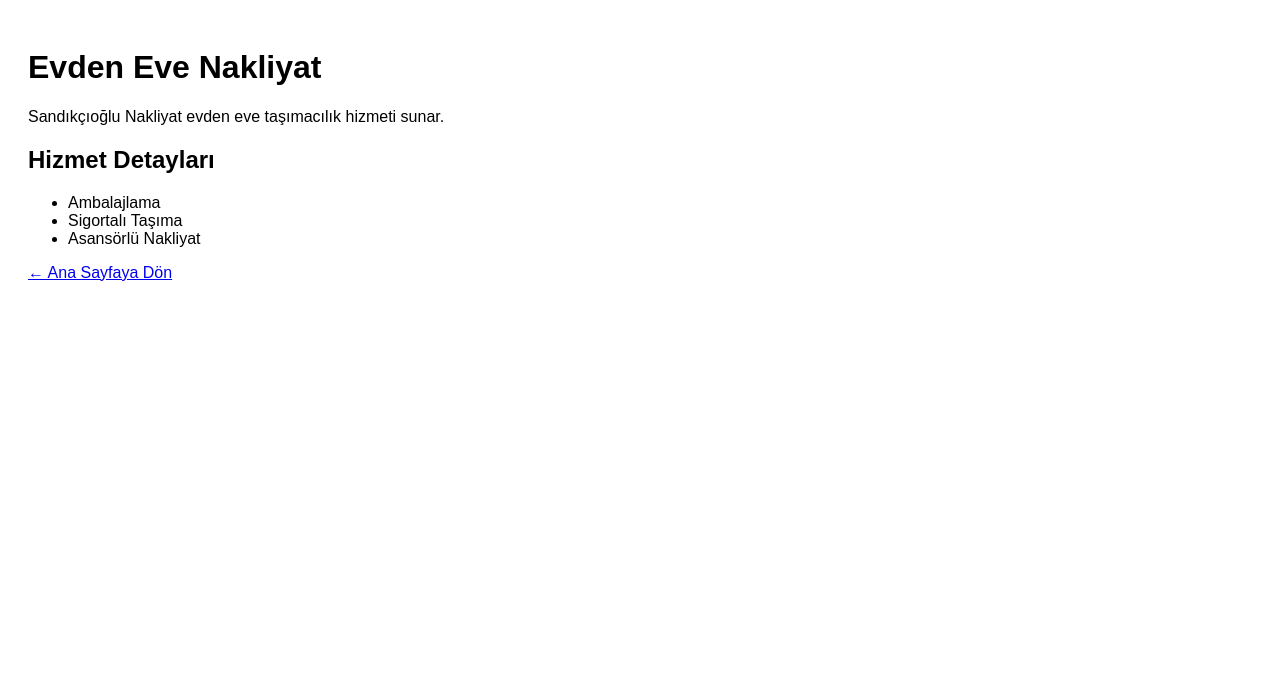
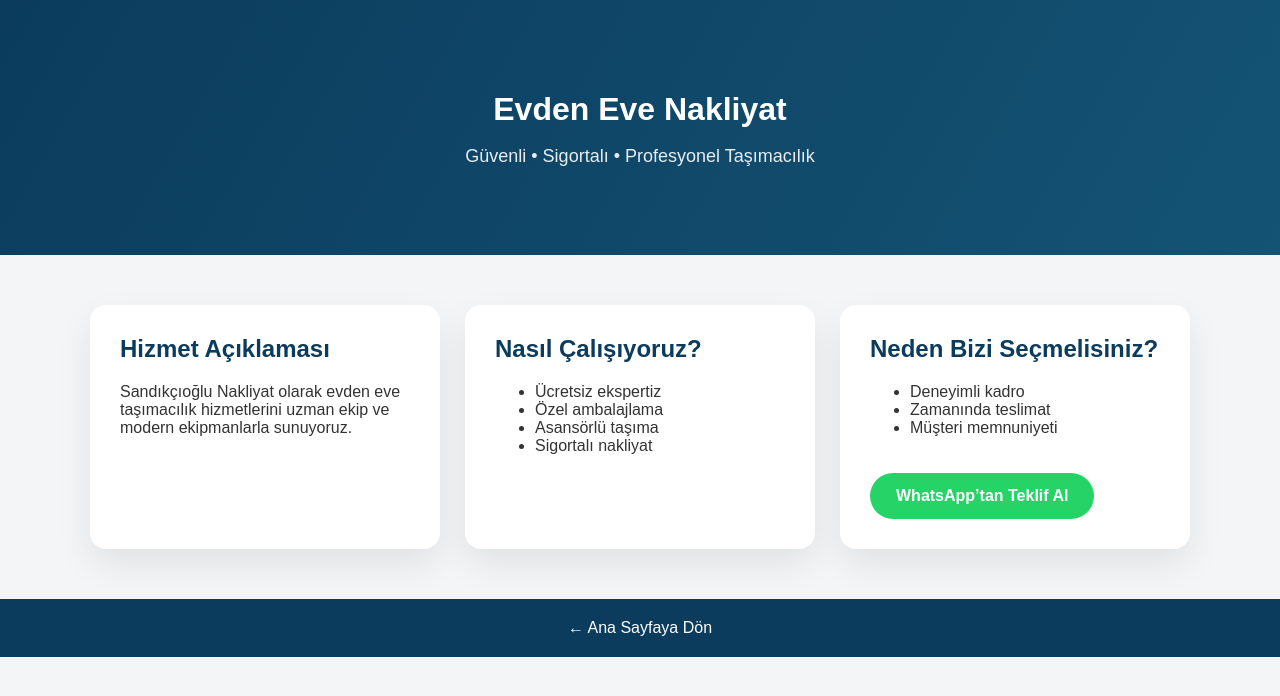
Before and after one commit to sitedeney-sketch/sandikcioglu-nakliyat, a plain HTML site: page hizmetler/evden-eve-nakliyat.html in a window 1280 px wide. Drawn offline with Linux system fonts and the light colour scheme.

Commit message:
Update evden-eve-nakliyat.html

```diff
--- a/hizmetler/evden-eve-nakliyat.html
+++ b/hizmetler/evden-eve-nakliyat.html
@@ -4,22 +4,105 @@
 <meta charset="UTF-8">
 <meta name="viewport" content="width=device-width, initial-scale=1">
 <title>Evden Eve Nakliyat | Sandıkçıoğlu Nakliyat</title>
-<meta name="description" content="Evden eve nakliyat hizmeti.">
+<meta name="description" content="Profesyonel evden eve nakliyat hizmetleri.">
+<style>
+body{
+margin:0;
+font-family:Arial,Helvetica,sans-serif;
+background:#f3f5f7;
+color:#333;
+}
+.hero{
+background:linear-gradient(120deg,#0b3c5d,#145374);
+color:#fff;
+padding:70px 20px;
+text-align:center;
+}
+.hero h1{font-size:32px;margin-bottom:10px}
+.hero p{font-size:18px;opacity:.9}
+.container{
+max-width:1100px;
+margin:auto;
+padding:50px 20px;
+}
+.cards{
+display:grid;
+grid-template-columns:repeat(auto-fit,minmax(260px,1fr));
+gap:25px;
+}
+.card{
+background:#fff;
+padding:30px;
+border-radius:16px;
+box-shadow:0 15px 35px rgba(0,0,0,.08);
+}
+.card h2{
+color:#0b3c5d;
+margin-top:0;
+}
+.btn{
+display:inline-block;
+margin-top:20px;
+background:#25D366;
+color:#fff;
+padding:14px 26px;
+border-radius:40px;
+text-decoration:none;
+font-weight:bold;
+}
+footer{
+background:#0b3c5d;
+color:#fff;
+text-align:center;
+padding:20px;
+}
+</style>
 </head>
-<body style="font-family:Arial;padding:20px">
+<body>
 
+<div class="hero">
 <h1>Evden Eve Nakliyat</h1>
+<p>Güvenli • Sigortalı • Profesyonel Taşımacılık</p>
+</div>
 
-<p>Sandıkçıoğlu Nakliyat evden eve taşımacılık hizmeti sunar.</p>
+<div class="container">
 
-<h2>Hizmet Detayları</h2>
+<div class="cards">
+
+<div class="card">
+<h2>Hizmet Açıklaması</h2>
+<p>
+Sandıkçıoğlu Nakliyat olarak evden eve taşımacılık hizmetlerini
+uzman ekip ve modern ekipmanlarla sunuyoruz.
+</p>
+</div>
+
+<div class="card">
+<h2>Nasıl Çalışıyoruz?</h2>
 <ul>
-<li>Ambalajlama</li>
-<li>Sigortalı Taşıma</li>
-<li>Asansörlü Nakliyat</li>
+<li>Ücretsiz ekspertiz</li>
+<li>Özel ambalajlama</li>
+<li>Asansörlü taşıma</li>
+<li>Sigortalı nakliyat</li>
 </ul>
+</div>
 
-<a href="../index.html">← Ana Sayfaya Dön</a>
+<div class="card">
+<h2>Neden Bizi Seçmelisiniz?</h2>
+<ul>
+<li>Deneyimli kadro</li>
+<li>Zamanında teslimat</li>
+<li>Müşteri memnuniyeti</li>
+</ul>
+<a class="btn" href="https://wa.me/905XXXXXXXXX">WhatsApp’tan Teklif Al</a>
+</div>
+
+</div>
+</div>
+
+<footer>
+<a href="../index.html" style="color:#fff;text-decoration:none">← Ana Sayfaya Dön</a>
+</footer>
 
 </body>
 </html>
```
